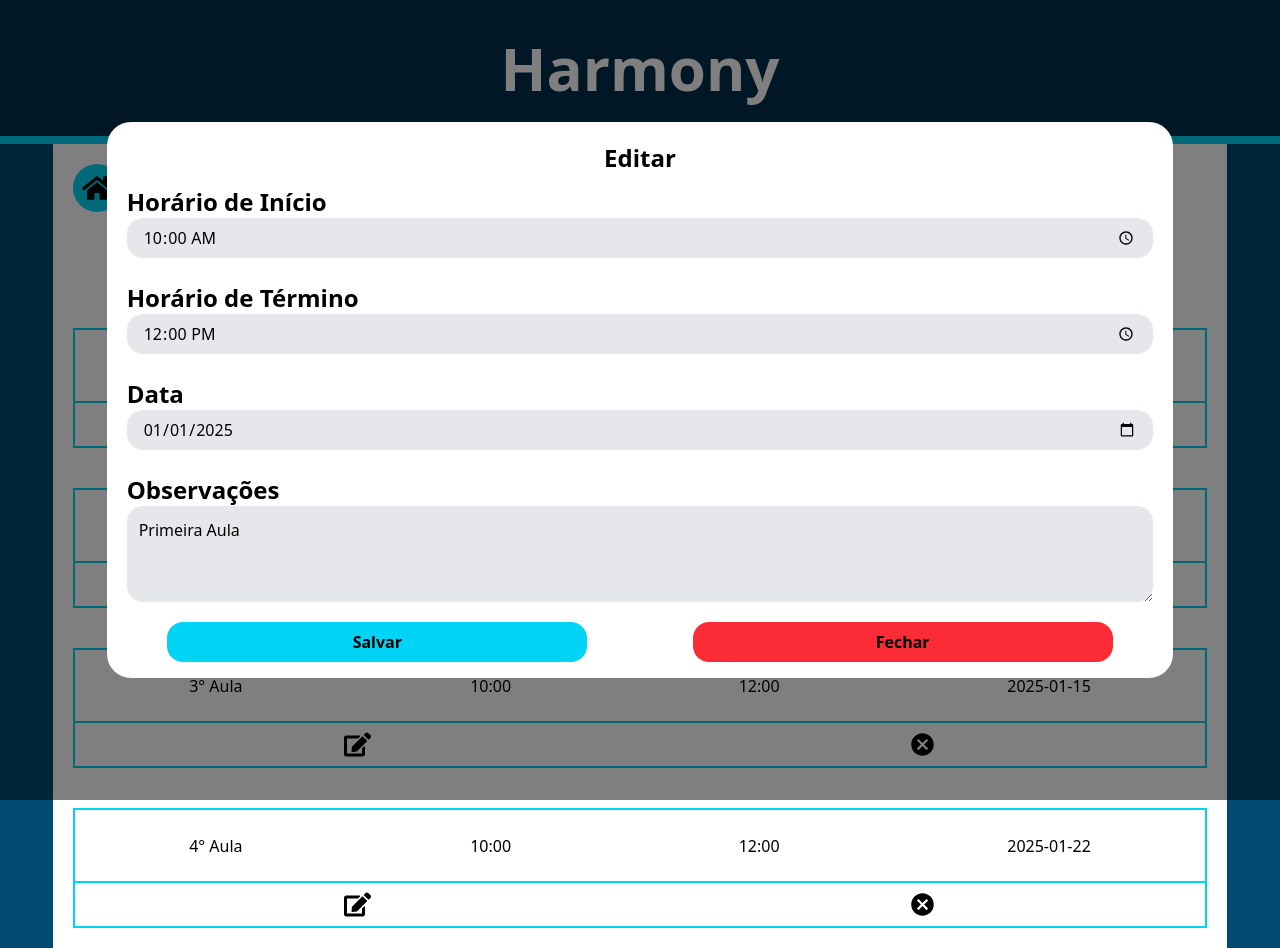
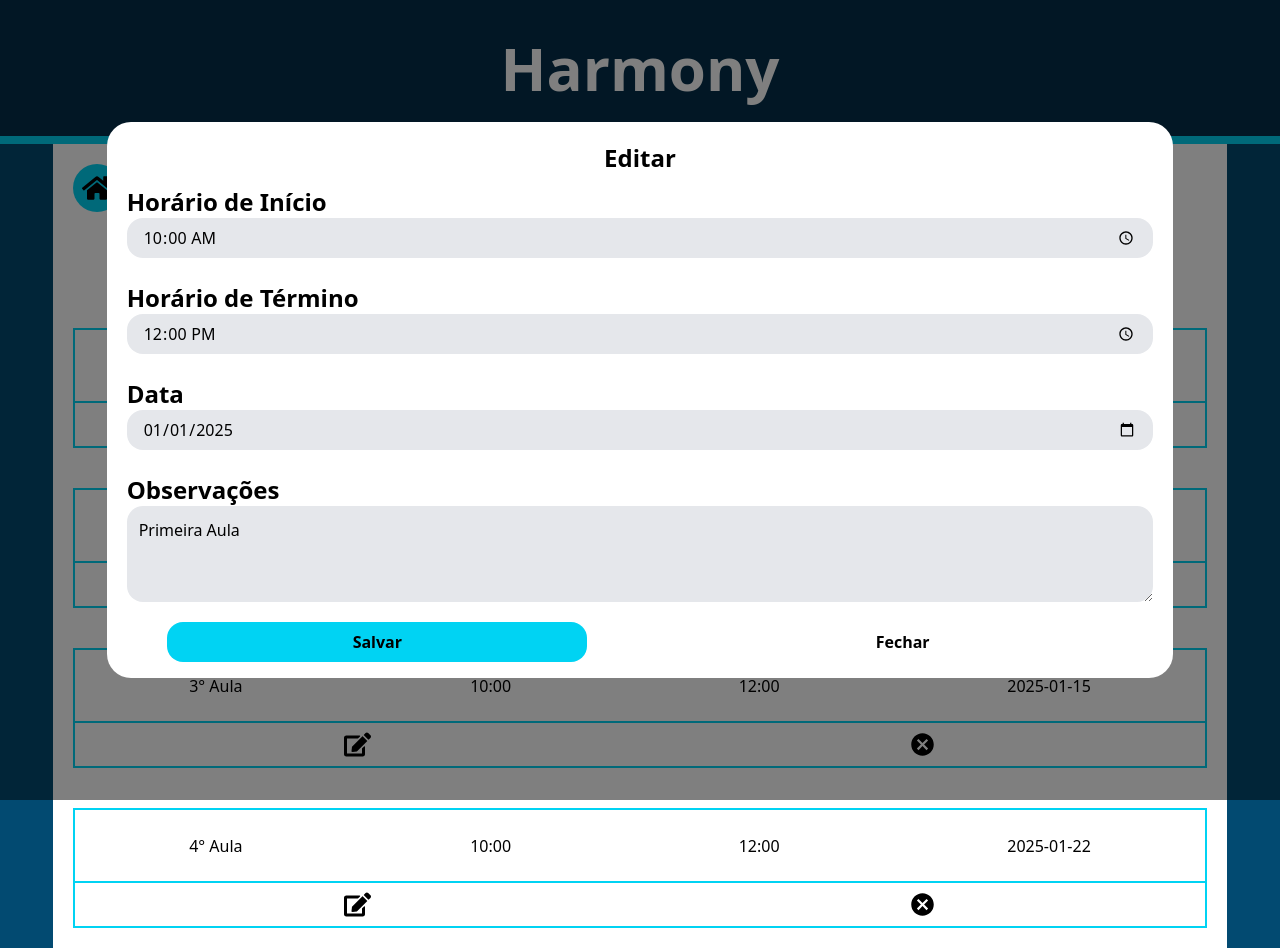
Before and after one commit to CarlosEduardo7700/harmony-system, a Next.js app: page /lista-aulas in a window 1280 px wide. Both pictures are taken after a click on the button 357 px from the left and 424 px from the top of the page. Built offline with nearby package versions, Linux system fonts and the light colour scheme.

Commit message:
feat: Criando um componente para os Buttons

```diff
--- a/src/app/cadastro-aulas/page.tsx
+++ b/src/app/cadastro-aulas/page.tsx
@@ -1,5 +1,6 @@
 "use client"
 
+import Button from "@/components/Button/page";
 import HomeButton from "@/components/HomeButton/HomeButton";
 import React, { useState } from "react";
 
@@ -170,7 +171,7 @@ export default function CadastrarAulas() {
                 />
             </div>
 
-            <button type="submit" className="form-button">Cadastrar</button>
+            <Button type="submit">Cadastrar</Button>
 
         </form>
     </div>
--- a/src/app/globals.css
+++ b/src/app/globals.css
@@ -62,7 +62,7 @@
     }
 
     & .form-button {
-      @apply bg-cyan-400 h-10 w-2/5 rounded-2xl font-bold hover:bg-cyan-500 hover:text-white transition duration-300 cursor-pointer;
+      @apply bg-cyan-400 h-10 w-2/5 rounded-2xl font-bold hover:text-white transition duration-300 cursor-pointer;
     }
   }
 
--- /dev/null
+++ b/src/components/Button/page.tsx
@@ -0,0 +1,14 @@
+import { ButtonHTMLAttributes, ReactNode } from "react";
+
+interface ButtonProps extends ButtonHTMLAttributes<HTMLButtonElement>{
+    styles?: string;
+    children: ReactNode;
+}
+
+export default function Button({ styles, children, ...props }: ButtonProps) {
+    return (
+        <button {...props} className={`form-button ${styles}`}>
+            {children}
+        </button>
+    );
+}
--- a/src/components/ClassDataBox/page.tsx
+++ b/src/components/ClassDataBox/page.tsx
@@ -3,6 +3,7 @@ import { useState } from "react";
 import { FaEdit } from "react-icons/fa";
 import { MdCancel } from "react-icons/md";
 import Modal from "../Modal/page";
+import Button from "../Button/page";
 
 interface FeatureBoxProps {
     classDataNow: {
@@ -117,11 +118,8 @@ export default function ClassDataBox({classNumber, classDataNow}: FeatureBoxProp
                     </div>
 
                     <div className="container-form-buttons">
-
-                        <button type="submit" className="form-button">Salvar</button>
-
-                        <button onClick={closeEditModal} className="form-button bg-red-500 hover:bg-red-600 transition duration-300">Fechar</button>
-
+                        <Button type="submit">Salvar</Button>
+                        <Button onClick={closeEditModal} styles="bg-transparent text-black">Fechar</Button>
                     </div>
 
                 </form>
@@ -133,11 +131,8 @@ export default function ClassDataBox({classNumber, classDataNow}: FeatureBoxProp
                     <h1 className="form-title">Cancelar Aula?</h1>
 
                     <div className="container-form-buttons">
-
-                        <button type="submit" className="form-button">Sim</button>
-
-                        <button onClick={closeCancelModal} className="form-button bg-red-500 hover:bg-red-600 transition duration-300">Não</button>
-
+                        <Button type="submit">Sim</Button>
+                        <Button onClick={closeCancelModal} styles="bg-transparent text-black">Não</Button>
                     </div>
 
                 </form>
```
